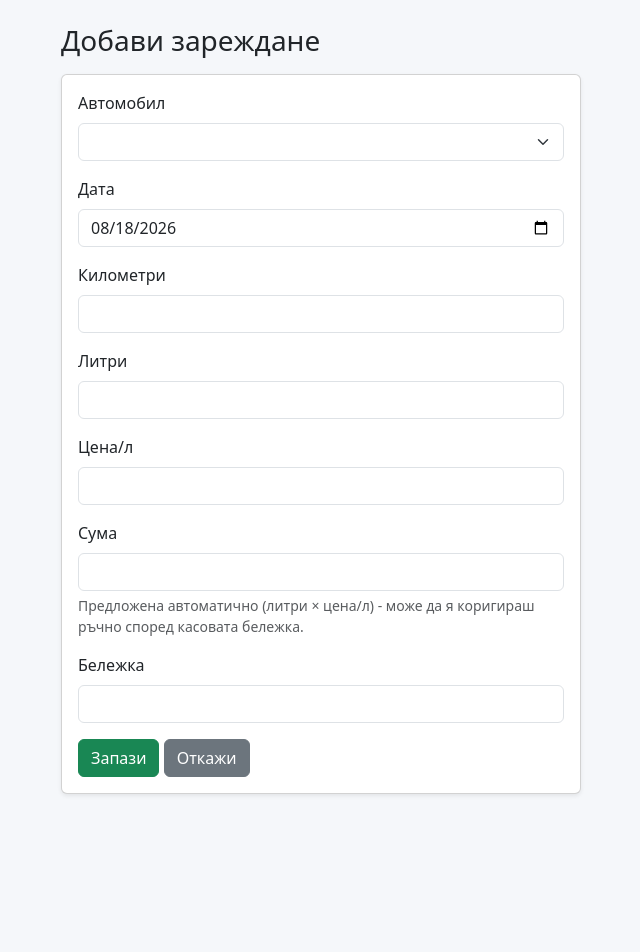
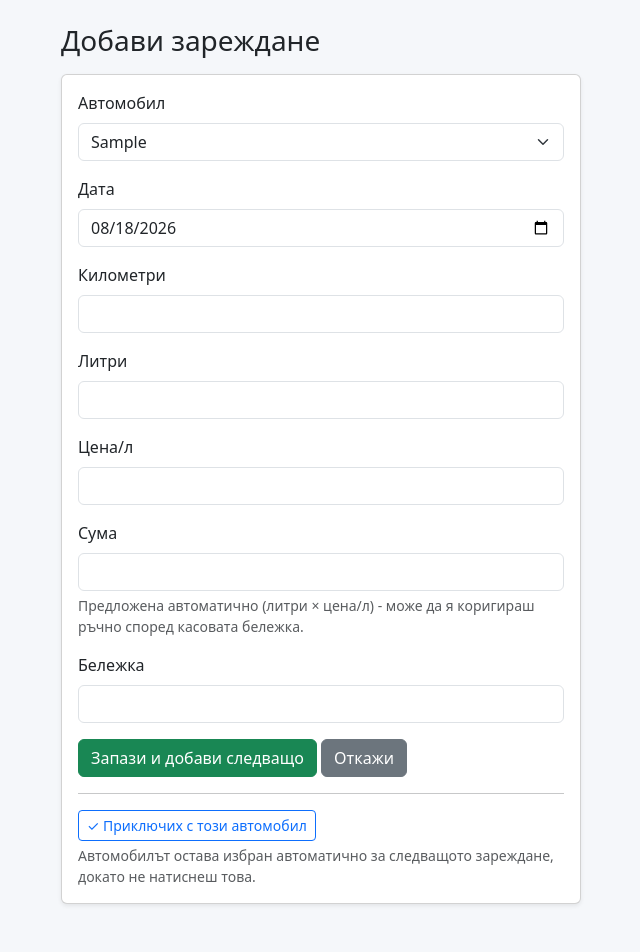
Before and after one commit to ddramaliev-eng/gorivokontrol-cloud, a Flask app: page /refuels/add in a window 1280 px wide. Shown: the part 80-1032 px from the top of the page, without its empty margins (21-661 px from the left). Before the commit the page ends 875 px from the top, so only its background shows below. Run offline with Flask 3, Linux system fonts and the light colour scheme; the visitor is signed in with stand-in values (Sample User, id 1); tables that the repository leaves empty hold one stand-in row (values such as "Sample post").

Commit message:
Автомобилът остава избран между последователни зареждания

```diff
--- a/server.py
+++ b/server.py
@@ -364,7 +364,11 @@ def refuel_add():
         return redirect(url_for("vehicle_add"))
 
     warning = None
-    form_values = {"date": date.today().isoformat()}
+    # ПОПРАВКА: докато въвежда няколко зареждания подред за един и същ
+    # автомобил, потребителят не иска да го избира всеки път наново -
+    # пазим последно използвания автомобил в сесията, докато не натисне
+    # "Приключих с този автомобил".
+    form_values = {"date": date.today().isoformat(), "vehicle_id": session.get("last_refuel_vehicle_id", "")}
 
     if request.method == "POST":
         form_values = dict(request.form)
@@ -397,8 +401,9 @@ def refuel_add():
                     (vid, date_iso, odo, liters, price, total, note),
                 )
                 db.commit()
-                flash("Записът е добавен.", "success")
-                return redirect(url_for("refuels_list"))
+                session["last_refuel_vehicle_id"] = vid
+                flash("Записът е добавен. Автомобилът остава избран за следващото зареждане.", "success")
+                return redirect(url_for("refuel_add"))
         except ValueError as e:
             flash(str(e), "danger")
 
@@ -406,6 +411,14 @@ def refuel_add():
         "refuel_form.html", vehicles=vehicles, refuel=None, values=form_values,
         title="Добави зареждане", warning=warning,
     )
+
+
+@app.route("/refuels/add/finish")
+@login_required
+def refuel_add_finish():
+    session.pop("last_refuel_vehicle_id", None)
+    flash("Готово - изборът на автомобил е освободен.", "success")
+    return redirect(url_for("refuels_list"))
 
 
 @app.route("/refuels/<int:rid>/edit", methods=["GET", "POST"])
--- a/templates/refuel_form.html
+++ b/templates/refuel_form.html
@@ -57,9 +57,14 @@
         <label class="form-label">Бележка</label>
         <input type="text" name="note" class="form-control" value="{{ values.get('note','') }}">
       </div>
-      <button type="submit" class="btn btn-success">Запази</button>
+      <button type="submit" class="btn btn-success">Запази{% if not refuel %} и добави следващо{% endif %}</button>
       <a href="{{ url_for('refuels_list') }}" class="btn btn-secondary">Откажи</a>
     </form>
+    {% if not refuel and values.get('vehicle_id') %}
+    <hr>
+    <a href="{{ url_for('refuel_add_finish') }}" class="btn btn-outline-primary btn-sm">✓ Приключих с този автомобил</a>
+    <div class="form-text mt-1">Автомобилът остава избран автоматично за следващото зареждане, докато не натиснеш това.</div>
+    {% endif %}
   </div>
 </div>
 <script>
```
